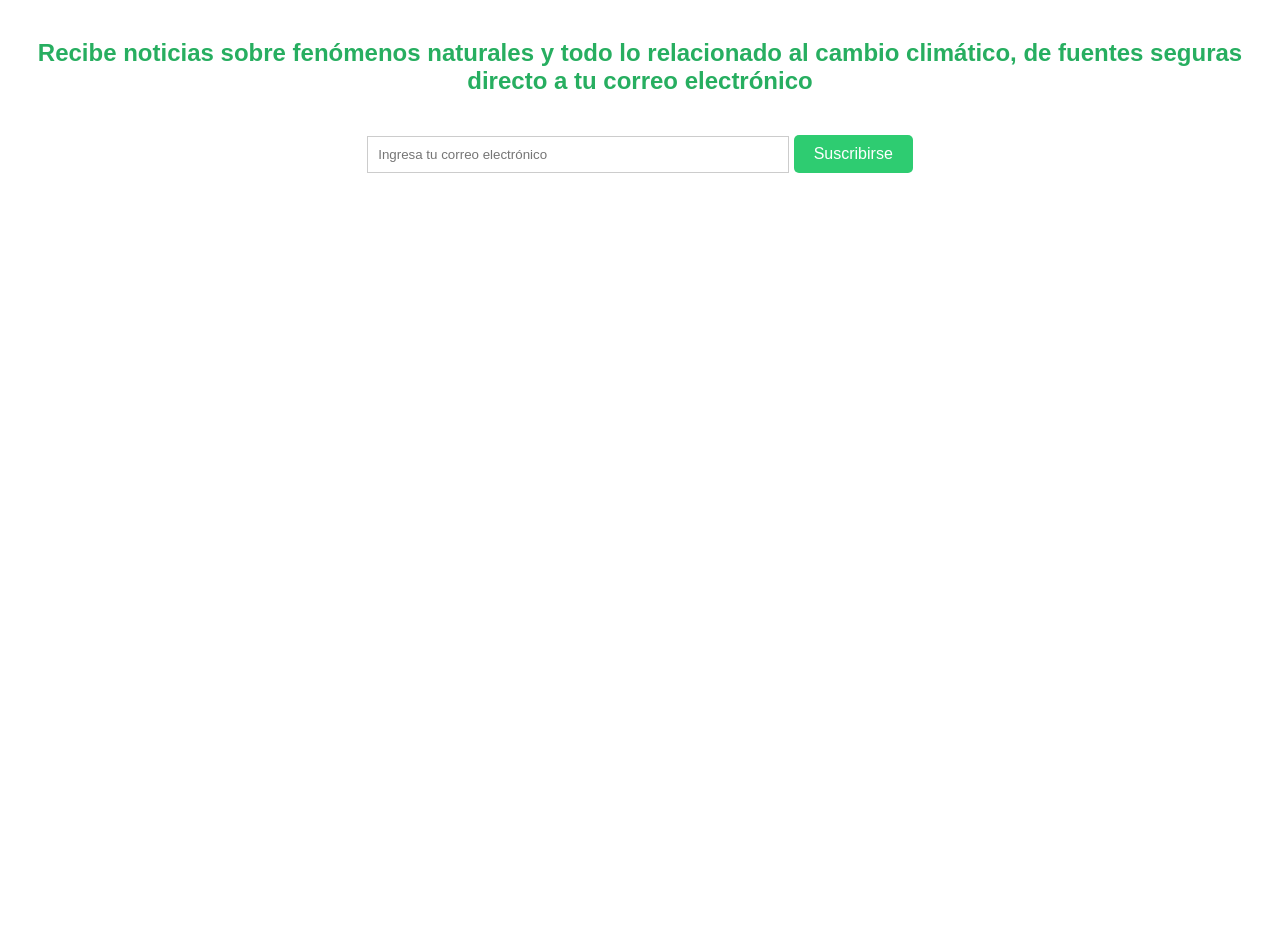
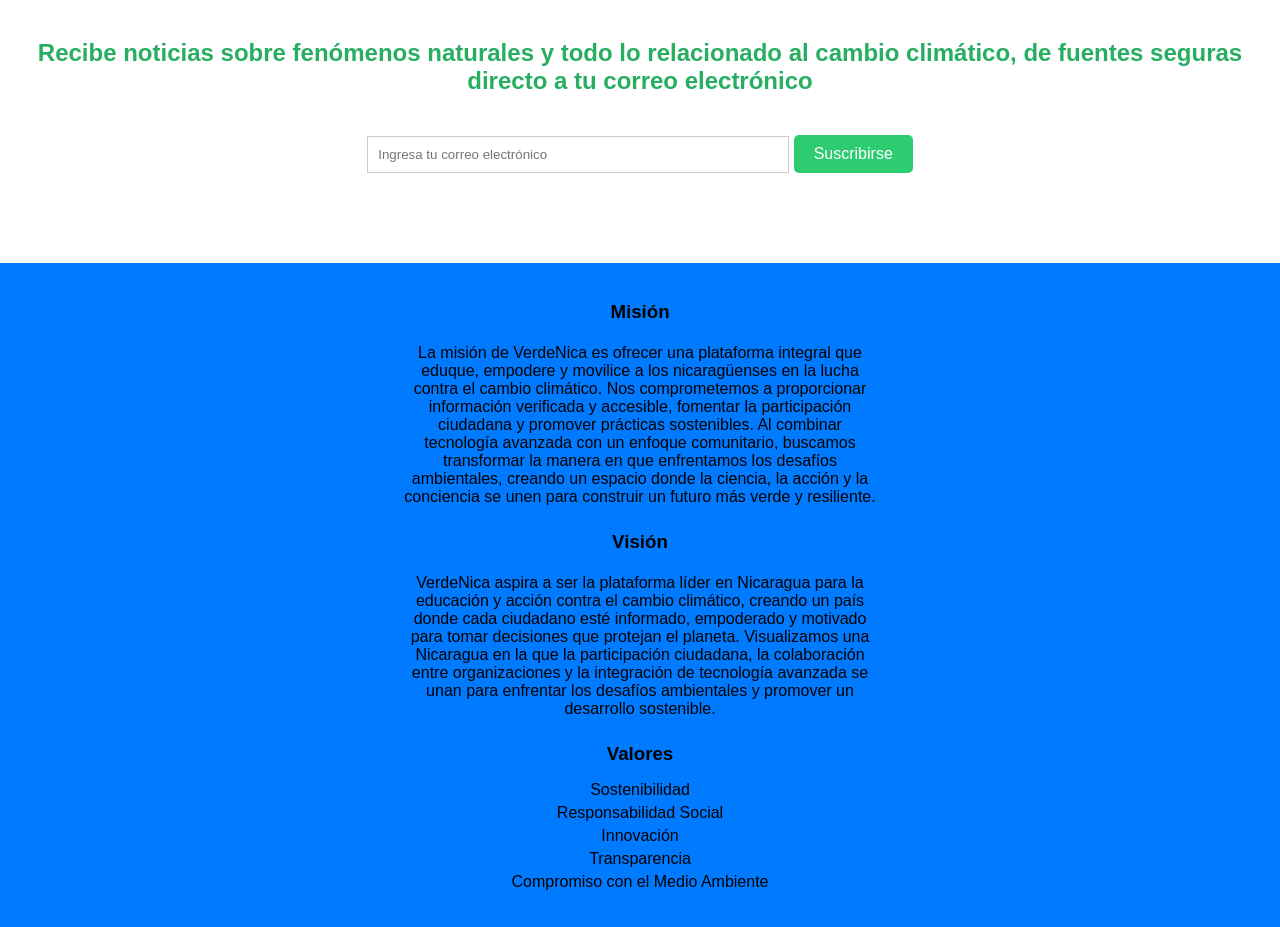
Before and after one commit to elmerurbina/EcoWeb_Devs, a Flask app: page /verdeNica in a window 1280 px wide. Shown: the part 2700-3627 px from the top of the page. Before the commit the page ends 2873 px from the top, so only its background shows below. Run offline with Flask 3, Linux system fonts and the light colour scheme.

Commit message:
Se agregaron comentarios y se mejoro el codigo

```diff
--- a/static/css/styles.css
+++ b/static/css/styles.css
@@ -384,34 +384,37 @@ button {
 }
 
 
-.footer {
+footer {
     background-color: #007bff;
-    color: white;
     padding: 20px;
     text-align: center;
     margin-top: 20px;
 }
 
-.footer-container {
-    display: flex;
-    justify-content: space-around;
-    margin-bottom: 20px;
+.footer-content h3 {
+    margin-bottom: 10px;
+    color: #000000;
 }
 
-.footer-block {
-    width: 45%;
-    text-align: left;
+.footer-content p {
+    color: #000000;
+    font-size: 16px;
+    margin-bottom: 20px;
+    margin-left: 30%;
+    margin-right: 30%;
 }
 
-.footer-block h3 {
-    margin-top: 0;
-    font-size: 0.9em;
+.footer-content ul {
+    list-style-type: none;
+    padding: 0;
 }
 
-.footer-block p {
-    margin: 10px 0;
-    font-size: 0.8em;
+.footer-content ul li {
+    font-size: 16px;
+    color: #000000;
+    margin-bottom: 5px;
 }
+
 
 
 /* Sección de sostenibilidad */
--- a/templates/index.html
+++ b/templates/index.html
@@ -157,6 +157,37 @@
         </form>
     </div>
 
+    <footer>
+    <div class="footer-content">
+        <h3>Misión</h3>
+        <p>La misión de VerdeNica es ofrecer una plataforma integral que eduque, empodere y
+movilice a los nicaragüenses en la lucha contra el cambio climático. Nos comprometemos a
+proporcionar información verificada y accesible, fomentar la participación ciudadana y
+promover prácticas sostenibles. Al combinar tecnología avanzada con un enfoque
+comunitario, buscamos transformar la manera en que enfrentamos los desafíos
+ambientales, creando un espacio donde la ciencia, la acción y la conciencia se unen para
+construir un futuro más verde y resiliente.</p>
+
+        <h3>Visión</h3>
+        <p>VerdeNica aspira a ser la plataforma líder en Nicaragua para la educación y acción contra
+el cambio climático, creando un país donde cada ciudadano esté informado, empoderado y
+motivado para tomar decisiones que protejan el planeta. Visualizamos una Nicaragua en la
+que la participación ciudadana, la colaboración entre organizaciones y la integración de
+tecnología avanzada se unan para enfrentar los desafíos ambientales y promover un
+desarrollo sostenible.</p>
+
+        <h3>Valores</h3>
+        <ul>
+            <li>Sostenibilidad</li>
+            <li>Responsabilidad Social</li>
+            <li>Innovación</li>
+            <li>Transparencia</li>
+            <li>Compromiso con el Medio Ambiente</li>
+        </ul>
+    </div>
+</footer>
+
+
 
     <!-- Archivo JavaScript para las suscripciones por correo -->
     <script src="{{ url_for('static', filename='js/suscripcionEmail.js') }}"></script>
```
Also changed, not shown: static/css/sistemaAutenticacion.css (+8 -8 lines), static/imagenes/isla.png (added), templates/autenticacion.html (line endings or trailing spaces).
